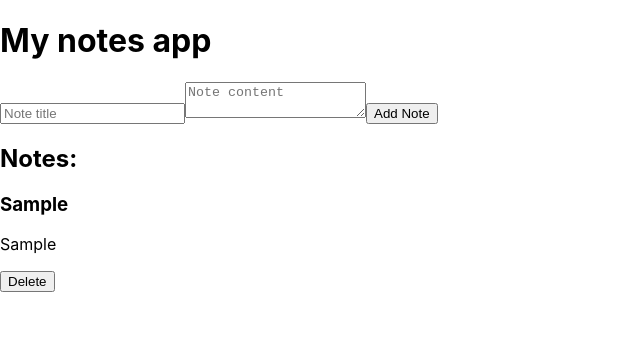
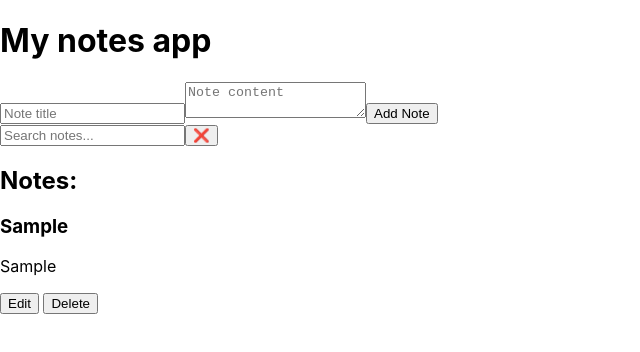
Before and after one commit to danevairena/Notes-app, a React (Create React App) app: page / in a window 1280 px wide. Both pictures are taken after typing "Sample", "Sample" into the empty fields and a click on the button "Add Note". Shown: the top 352 px of the page, without its empty margins (0-640 px from the left). Built offline with nearby package versions, Linux system fonts and the light colour scheme.

Commit message:
add note editing and searching

```diff
--- a/src/App.js
+++ b/src/App.js
@@ -21,28 +21,67 @@ function App() {
   //it takes a note object (with title & content), then adds the new note to the
   // existing notes array using the spread operator ...notes
   const addNote = (note) => {
-    setNotes([...notes, note]);
+    //add unique id
+    const newNote = {...note, id:Date.now()};
+    setNotes([...notes, newNote]);
   };
 
   //function to delete note
-  const deleteNote = (indexToDelete) => {
-    setNotes(notes.filter((_,index) => index !== indexToDelete));
+  const deleteNote = (idToDelete) => {
+    setNotes(notes.filter((note) => note.id !== idToDelete));
   };
+
+  //new state variable called editingNote that stores the note currently being edited, or null if we're not editing anything
+  //when a user clicks “Edit,” we’ll set this to that note
+  const [editNote, setEditNote] = useState(null);
+
+  //new state to store the search query
+  const [searchQery, setSearchQuery] = useState("");
+
+  //this function is called when the user submits the edited note
+  //it loops through all existing notes and if a note’s title matches
+  //the one being edited, we replace it with the new version (updatedNote).
+  const updateNote = (updatedNote) => {
+    setNotes(
+      notes.map((note) =>
+        note.id === editNote.id ? updatedNote : note)
+    );
+    //reset the edit state to go back to default behavior (adding new notes)
+    setEditNote(null);
+  }
 
   //save notes to localStorage every time they change
   useEffect(() => {
     localStorage.setItem("myNotes", JSON.stringify(notes));
   }, [notes]);
 
-  //onAddNote is function from NoteForm component
-  //you are passing the addNote function as a property to NoteForm
-  //when the user fills out the form and submits it, NoteForm will call
-  //onAddNote(note) — and the new note is added to the state
+  //filtering notes based on the title or content matching the search query
+  const filteredNotes = notes.filter(note =>
+    note.title.toLowerCase().includes(searchQery.toLocaleLowerCase()) ||
+    note.content.toLocaleLowerCase().includes(searchQery.toLocaleLowerCase())
+  );
+
+
+  //in NoteForm you are passing the necessary props
+  //onAddNote(note) — crating new notes
+  //onUpdateNote - for updating edited notes
+  //noteToEdit - the note we’re editing (used to pre-fill the form inputs)
   return (
     <div>
       <h1>My notes app</h1>
-      <NoteForm onAddNote={addNote} />
-      <NoteList notes={notes} onDeleteNote={deleteNote}/>
+      <NoteForm
+        onAddNote={addNote}
+        onUpdateNote={updateNote}
+        noteToEdit={editNote}
+      />
+      <input
+        type="text"
+        placeholder="Search notes..."
+        value={searchQery}
+        onChange={(e) => setSearchQuery(e.target.value)}
+      />
+      <button onClick={() => setSearchQuery("")} aria-label="Clear search">❌</button>
+      <NoteList notes={filteredNotes} onEditNote={setEditNote} onDeleteNote={deleteNote}/>
     </div>
   );
 }
--- a/src/components/NoteForm.js
+++ b/src/components/NoteForm.js
@@ -1,26 +1,47 @@
 //importing the useState from React allows a component to store and update data dynamically
 import { useState } from "react";
+//useEffect - When and what should happen after render
+import { useEffect } from "react";
 
 //defines a React component called NoteForm
 //it receives a prop called onAddNote — a function that will be called when a new note is added
 //this function is passed down from the App.js component
-function NoteForm({ onAddNote }) {
+//noteToEdit – an object with the note’s current title/content
+//onUpdateNote – function to call if editing
+function NoteForm({ onAddNote, noteToEdit, onUpdateNote }) {
     //state variable for the title - title holds the current value, and setTitle is used to change it
     const [title, setTitle] = useState("");
     //state variable for the content - content holds the current value, and setContent is used to change it
     const [content, setContent] = useState("");
 
+    //prefill form if editing
+    useEffect(() => {
+        if(noteToEdit) {
+            setTitle(noteToEdit.title);
+            setContent(noteToEdit.content);
+        }
+    },[noteToEdit]);
+
     //This function runs when the form is submitted
     //checks if both title and content are entered, then calls onAddNote({title, content}) to send the data up yo App.js
     const handleSubmit = (e) => {
         //e.preventDefault() stops the page from reloading
-      e.preventDefault();
-      if (!title || !content) return;
+        e.preventDefault();
+        //check if one or both of the fields are empty
+        if (!title || !content) return;
+        const note = noteToEdit
+        ? {...noteToEdit, title, content}
+        : {title, content};
+        if(noteToEdit) {
+            onUpdateNote(note);
+        }
+        else {
+            onAddNote(note);
+        }
 
-      onAddNote({ title, content });
-      //clear text input fields
-      setTitle("");
-      setContent("");
+        //clear text input fields
+        setTitle("");
+            setContent("");
     };
 
     return (
--- a/src/components/NoteList.js
+++ b/src/components/NoteList.js
@@ -1,10 +1,7 @@
-//importing the useState from React allows a component to store and update data dynamically
-import { useState } from "react";
-
 //defines a React component called NoteList
 //accept the list of notes and function for deleting note as a prop
 //his function is passed down from the App.js component
-function NoteList({ notes, onDeleteNote }) {
+function NoteList({ notes, onEditNote, onDeleteNote }) {
     return (
         //check if there are no notes and show response message
         //notes.map(...) — loops through the array and displays each note’s title and content
@@ -14,10 +11,11 @@ function NoteList({ notes, onDeleteNote }) {
                 <p>No notes yet. Add one above!</p>
             ):(
                 notes.map((note, index) => (
-                    <div key={index}>
+                    <div key={note.id}>
                         <h3>{note.title}</h3>
                         <p>{note.content}</p>
-                        <button onClick={() => onDeleteNote(index)}>Delete</button>
+                        <button onClick={() => onEditNote(note)}>Edit</button>{" "}
+                        <button onClick={() => onDeleteNote(note.id)}>Delete</button>
                     </div>
                 )
             ))}
```
